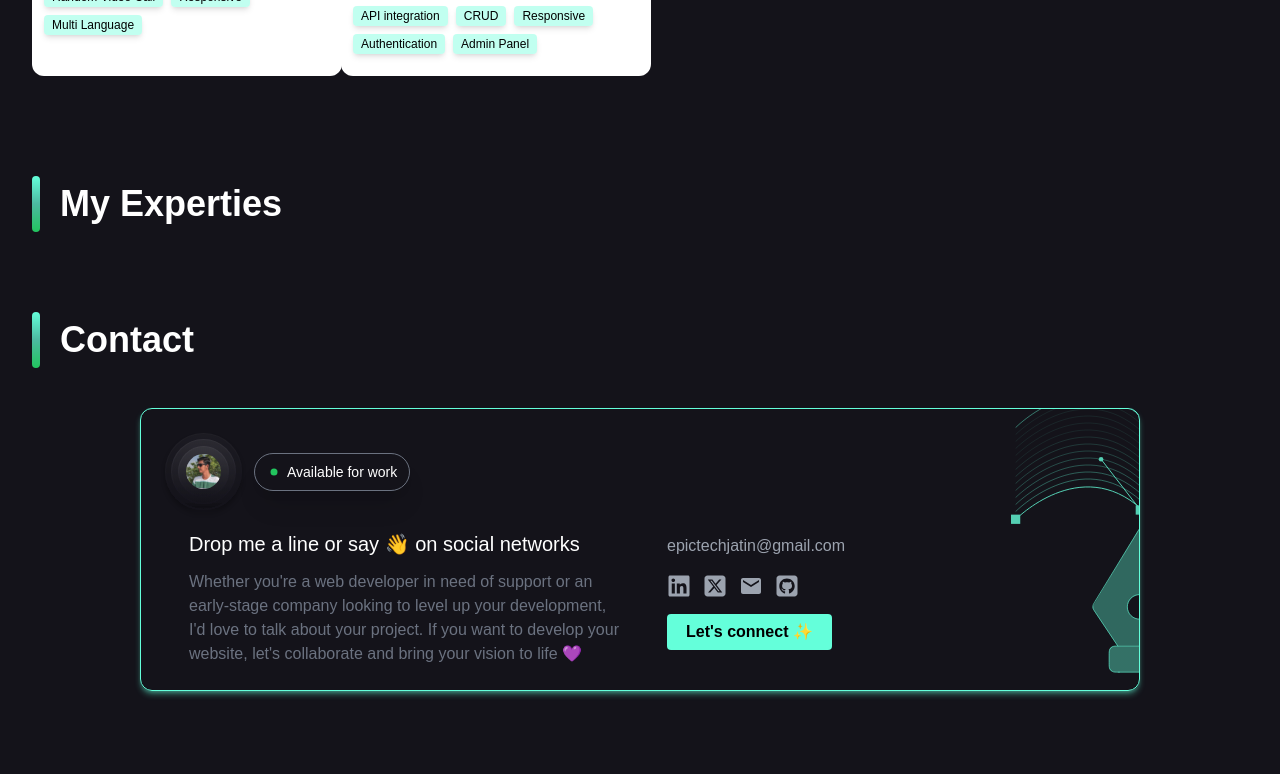
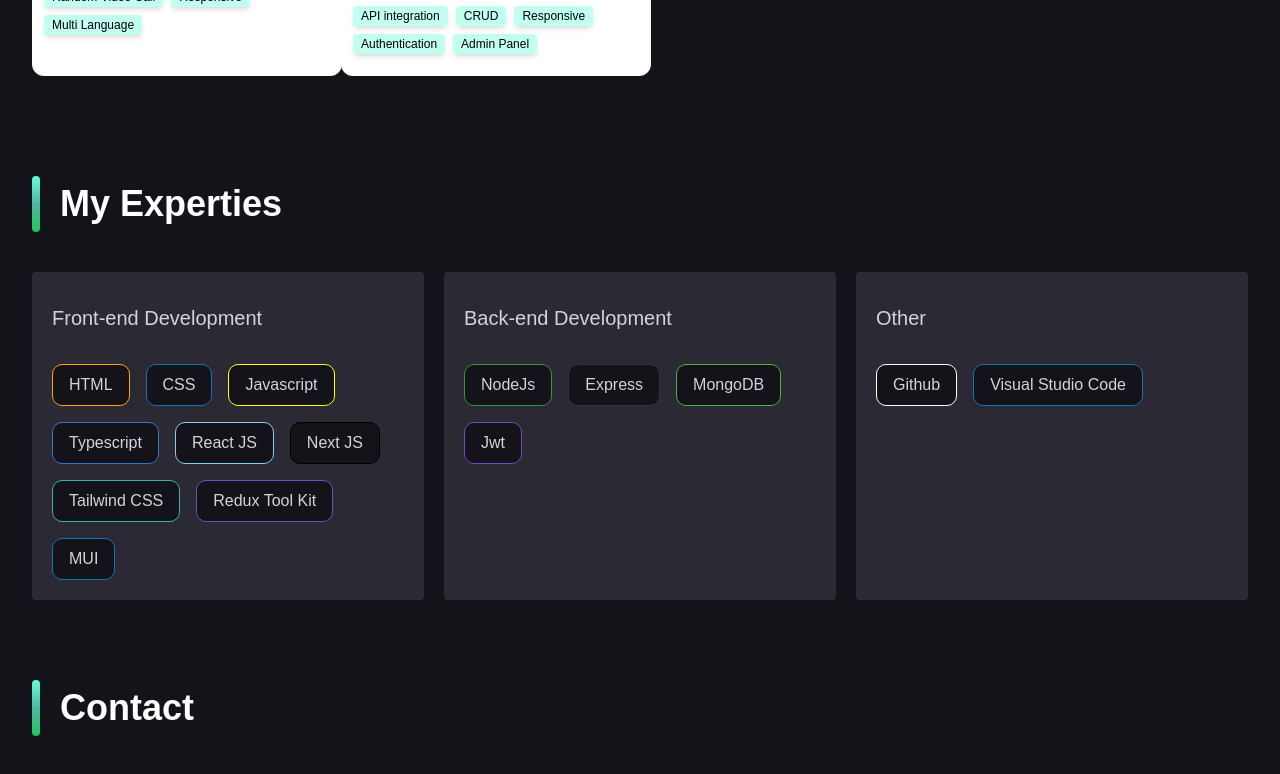
Before and after one commit to Jatin-Panesiya/personal-portfolio, a React (Vite) app: page / in a window 1280 px wide. Shown: the part 655-1429 px from the top of the page. Built offline with nearby package versions, Linux system fonts and the light colour scheme.

Commit message:
skills section added

```diff
--- a/index.html
+++ b/index.html
@@ -2,7 +2,7 @@
 <html lang="en">
   <head>
     <meta charset="UTF-8" />
-    <link rel="icon" type="image/svg+xml" href="" />
+    <link rel="icon" type="image/svg+xml" href="./logo.webp" />
     <meta name="description" content="Hello, Jatin Panesiya Here..">
     <meta name="viewport" content="width=device-width, initial-scale=1.0" />
     <meta name="robots" content="noindex,nofollow">
--- a/src/components/Skills.tsx
+++ b/src/components/Skills.tsx
@@ -1,9 +1,33 @@
+import { skills } from "../constants";
 import CardHeading from "./CardHeading";
 
 const Skills = () => {
   return (
     <div className="container my-10">
       <CardHeading title="My Experties" />
+      <div className="grid grid-cols-1 sm:grid-cols-2 md:grid-cols-3 gap-x-5">
+        {skills.map((data, key) => (
+          <div className="bg-[#2a2934] rounded mt-10 py-5 px-5" key={key}>
+            <div className="text-xl text-gray-300  py-3 mb-5">
+              {data.category}
+            </div>
+            <div className="flex flex-wrap gap-4">
+              {data.skills.map((data, key) => (
+                <div
+                  key={key}
+                  className="bg-[#14131a] gap-2 cursor-pointer  rounded-[10px] p-2 flex items-center flex-wrap"
+                  style={{
+                    border: `1px solid ${data.color}`,
+                    color: `${data.color}`,
+                  }}
+                >
+                  <div className="px-2 text-gray-300">{data.name}</div>
+                </div>
+              ))}
+            </div>
+          </div>
+        ))}
+      </div>
     </div>
   );
 };
--- a/src/constants.ts
+++ b/src/constants.ts
@@ -33,3 +33,35 @@ export const projectData: projectCard[] = [
     title: "IT Company Portfolio",
   },
 ];
+export const skills = [
+  {
+    category: "Front-end Development",
+    skills: [
+      { name: "HTML", color: "#FFA500" },
+      { name: "CSS", color: "#1572B6" },
+      { name: "Javascript", color: "#FFFF00" },
+      { name: "Typescript", color: "#3178C6" },
+      { name: "React JS", color: "#87CEEB" },
+      { name: "Next JS", color: "#000000" },
+      { name: "Tailwind CSS", color: "#38B2AC" },
+      { name: "Redux Tool Kit", color: "#764ABC" },
+      { name: "MUI", color: "#1572B6" },
+    ],
+  },
+  {
+    category: "Back-end Development",
+    skills: [
+      { name: "NodeJs", color: "#339933" },
+      { name: "Express", color: "#333333" },
+      { name: "MongoDB", color: "#4DB33D" },
+      { name: "Jwt", color: "#764ABC" },
+    ],
+  },
+  {
+    category: "Other",
+    skills: [
+      { name: "Github", color: "#fff" },
+      { name: "Visual Studio Code", color: "#1572B6" },
+    ],
+  },
+];
```
